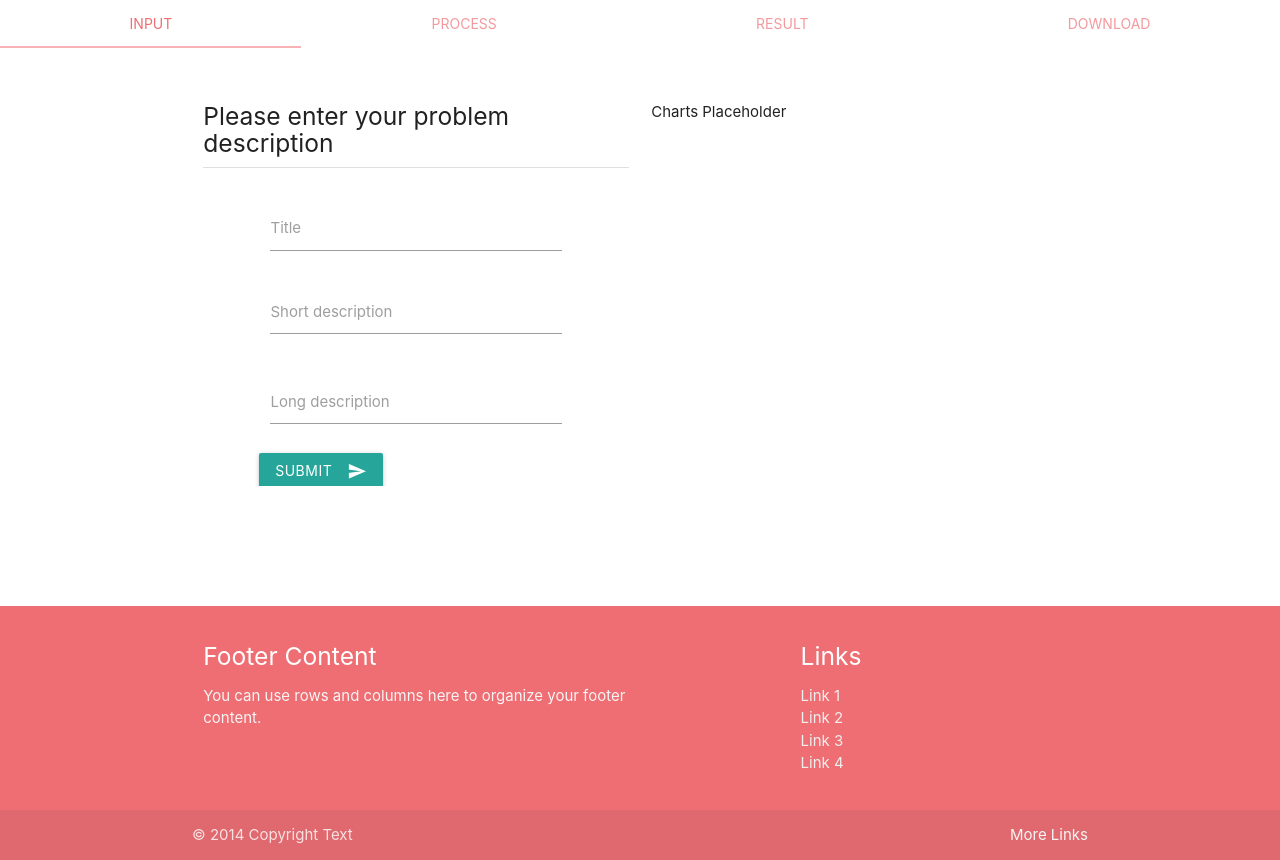
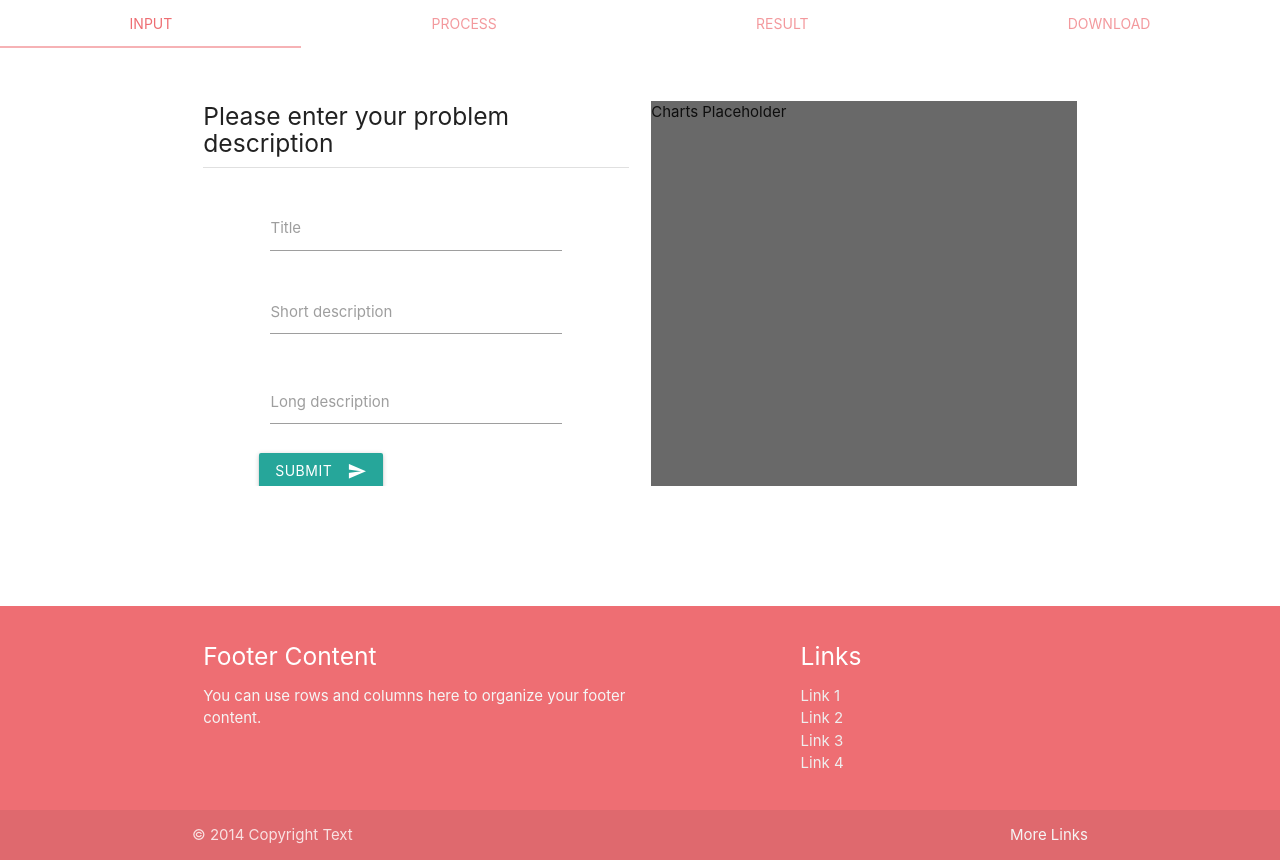
Before and after one commit to rsmttud/Recommender-System, a Flask app: template templates/index.html in a window 1280 px wide. Run offline with Flask 2, Linux system fonts and the light colour scheme; the template is opened without the code that fills it, so the values that code supplies are empty; some libraries are stand-ins or nearby versions.

Commit message:
Tested with Flask variables to check their handling. Example shown in input_main_input.html and app.py; Added placeholder for image div; Added abstract class Augmentator

```diff
--- a/static/css/main.css
+++ b/static/css/main.css
@@ -3,6 +3,10 @@
 
 #main > div {
   height: 500px; }
+
+#input_main_descriptive_placeholder {
+  height: 500px;
+  background-color: dimgrey; }
 
 body {
   display: flex;
--- a/static/sass/_input_main.scss
+++ b/static/sass/_input_main.scss
@@ -4,3 +4,7 @@
 #main>div{
   height: 500px;
 }
+#input_main_descriptive_placeholder{
+  height: 500px;
+  background-color: dimgrey;
+}
--- a/templates/index.html
+++ b/templates/index.html
@@ -3,7 +3,7 @@
 <head>
     <meta charset="UTF-8">
     <title>Recommender System - Master Thesis</title>
-
+    <!--TODO Download jQuery and Google Font. Won't work without internet -->
     <!--Import Google Icon Font-->
     <link href="https://fonts.googleapis.com/icon?family=Material+Icons" rel="stylesheet">
     <link rel="stylesheet" href="../static/materialize-src/css/materialize.css" type="text/css"/>
--- a/templates/input_main_descriptive.html
+++ b/templates/input_main_descriptive.html
@@ -1 +1,3 @@
-<p>Charts Placeholder</p>
+<div id="input_main_descriptive_placeholder">
+    <p>Charts Placeholder</p>
+</div>
--- a/templates/input_main_input.html
+++ b/templates/input_main_input.html
@@ -20,6 +20,8 @@
                 <i class="material-icons right">send</i>
             </button>
         </form>
-        <p>{{ params["title"] }} {{ params['short'] }} {{ params['long'] }}</p>
+        {% if params %}
+            <p>{{ params["title"] }} {{ params['short'] }} {{ params['long'] }}</p>
+        {% endif %}
     </div>
 </div>
```
Also changed, not shown: rs_helper/classes/Augmentator.py (added, +7 -0 lines), rs_helper/classes/RecommendationFacade.py (+16 -1 lines), 1 other file.
